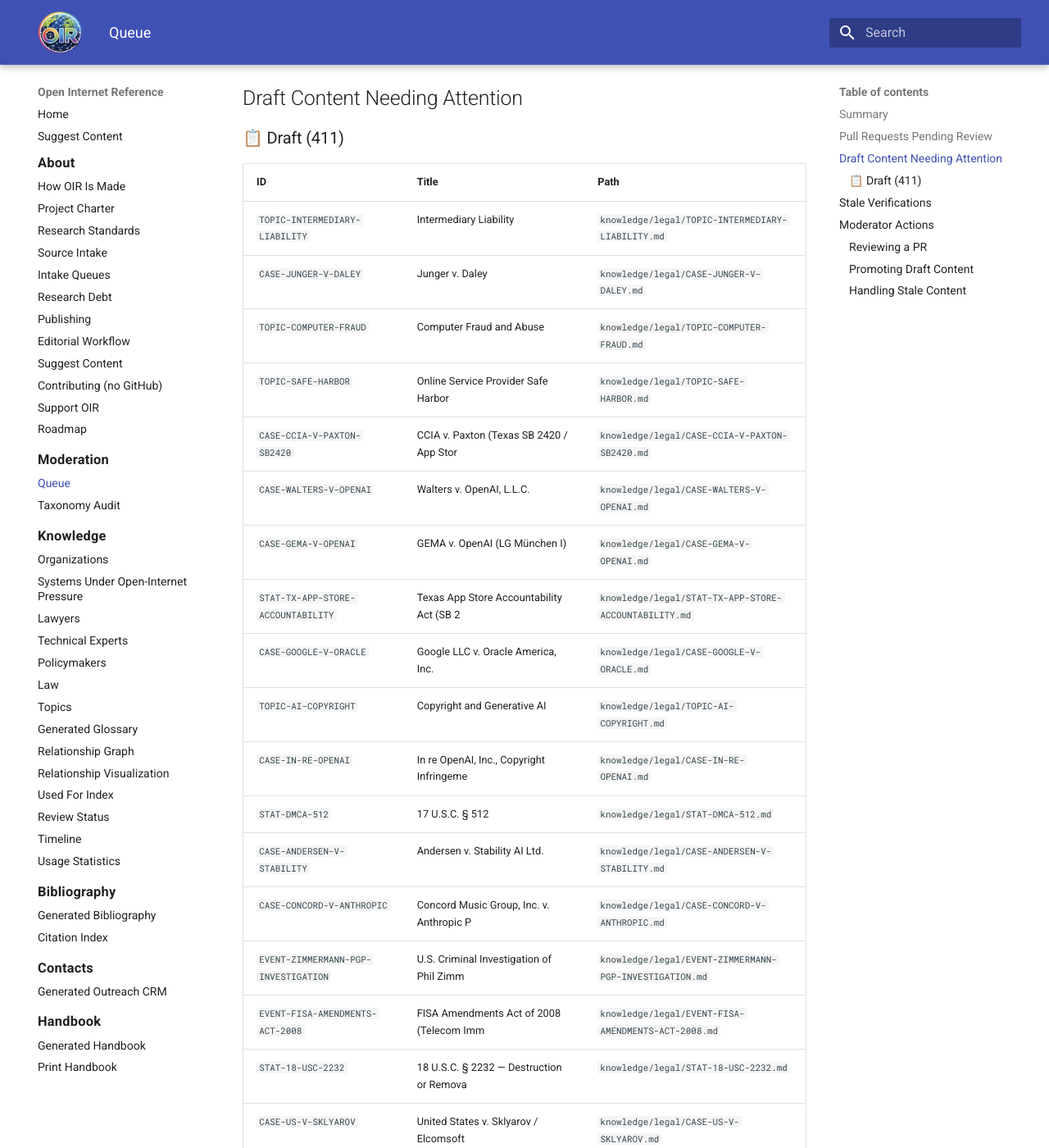
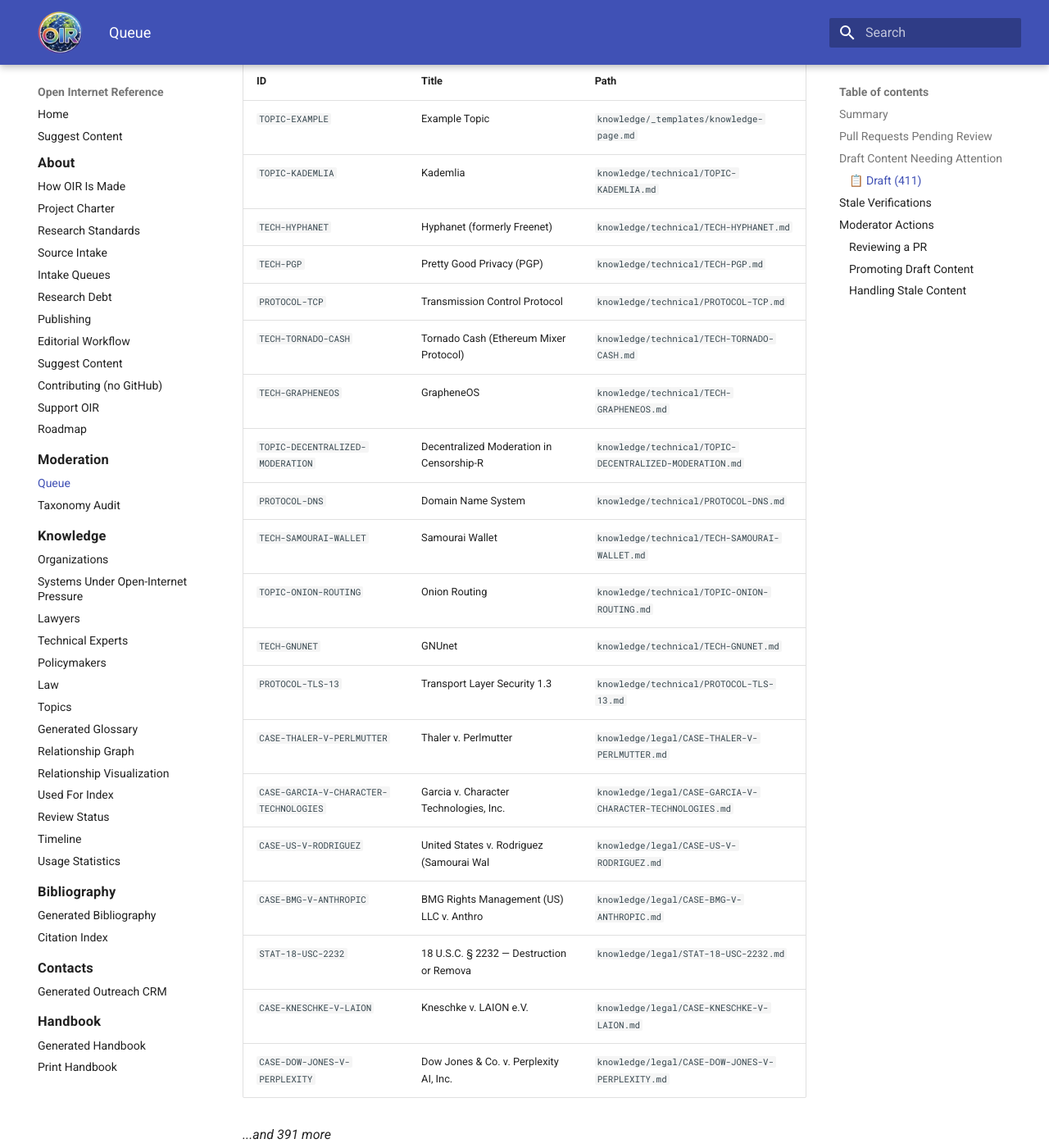
Before and after one commit to itsmeront/open-internet-reference, an MkDocs documentation site: the page built from website/generated/moderation.md, in a window 1280 px wide and 1400 px high, scrolled down 881 px. Shown: the whole window at 82% size. Built offline with MkDocs 1.6.1 and Material for MkDocs 9.7.7, drawn with Linux system fonts in a browser that asks for light colours; some of the changed text lies outside the part shown.

Commit message:
chore: update moderation and taxonomy reports [automated]

```diff
--- a/website/generated/moderation.md
+++ b/website/generated/moderation.md
@@ -17,9 +17,7 @@ This page surfaces pending contributions, draft content, and items needing edito
 
 ## Pull Requests Pending Review
 
-| # | Title | Author | Areas | Age | Flags |
-|---|-------|--------|-------|-----|-------|
-| [#154](https://github.com/itsmeront/open-internet-reference/pull/154) | chore: update moderation and taxonomy reports [aut | @app/github-actions | website | 1d | 🤖 AI 👀 Review |
+*No open pull requests. The queue is clear!*
 
 ## Draft Content Needing Attention
 
@@ -27,26 +25,26 @@ This page surfaces pending contributions, draft content, and items needing edito
 
 | ID | Title | Path |
 |---|-------|------|
-| `TOPIC-INTERMEDIARY-LIABILITY` | Intermediary Liability | `knowledge/legal/TOPIC-INTERMEDIARY-LIABILITY.md` |
-| `CASE-JUNGER-V-DALEY` | Junger v. Daley | `knowledge/legal/CASE-JUNGER-V-DALEY.md` |
-| `TOPIC-COMPUTER-FRAUD` | Computer Fraud and Abuse | `knowledge/legal/TOPIC-COMPUTER-FRAUD.md` |
-| `TOPIC-SAFE-HARBOR` | Online Service Provider Safe Harbor | `knowledge/legal/TOPIC-SAFE-HARBOR.md` |
-| `CASE-CCIA-V-PAXTON-SB2420` | CCIA v. Paxton (Texas SB 2420 / App Stor | `knowledge/legal/CASE-CCIA-V-PAXTON-SB2420.md` |
-| `CASE-WALTERS-V-OPENAI` | Walters v. OpenAI, L.L.C. | `knowledge/legal/CASE-WALTERS-V-OPENAI.md` |
-| `CASE-GEMA-V-OPENAI` | GEMA v. OpenAI (LG München I) | `knowledge/legal/CASE-GEMA-V-OPENAI.md` |
-| `STAT-TX-APP-STORE-ACCOUNTABILITY` | Texas App Store Accountability Act (SB 2 | `knowledge/legal/STAT-TX-APP-STORE-ACCOUNTABILITY.md` |
-| `CASE-GOOGLE-V-ORACLE` | Google LLC v. Oracle America, Inc. | `knowledge/legal/CASE-GOOGLE-V-ORACLE.md` |
-| `TOPIC-AI-COPYRIGHT` | Copyright and Generative AI | `knowledge/legal/TOPIC-AI-COPYRIGHT.md` |
-| `CASE-IN-RE-OPENAI` | In re OpenAI, Inc., Copyright Infringeme | `knowledge/legal/CASE-IN-RE-OPENAI.md` |
-| `STAT-DMCA-512` | 17 U.S.C. § 512 | `knowledge/legal/STAT-DMCA-512.md` |
-| `CASE-ANDERSEN-V-STABILITY` | Andersen v. Stability AI Ltd. | `knowledge/legal/CASE-ANDERSEN-V-STABILITY.md` |
-| `CASE-CONCORD-V-ANTHROPIC` | Concord Music Group, Inc. v. Anthropic P | `knowledge/legal/CASE-CONCORD-V-ANTHROPIC.md` |
-| `EVENT-ZIMMERMANN-PGP-INVESTIGATION` | U.S. Criminal Investigation of Phil Zimm | `knowledge/legal/EVENT-ZIMMERMANN-PGP-INVESTIGATION.md` |
-| `EVENT-FISA-AMENDMENTS-ACT-2008` | FISA Amendments Act of 2008 (Telecom Imm | `knowledge/legal/EVENT-FISA-AMENDMENTS-ACT-2008.md` |
+| `TOPIC-EXAMPLE` | Example Topic | `knowledge/_templates/knowledge-page.md` |
+| `TOPIC-KADEMLIA` | Kademlia | `knowledge/technical/TOPIC-KADEMLIA.md` |
+| `TECH-HYPHANET` | Hyphanet (formerly Freenet) | `knowledge/technical/TECH-HYPHANET.md` |
+| `TECH-PGP` | Pretty Good Privacy (PGP) | `knowledge/technical/TECH-PGP.md` |
+| `PROTOCOL-TCP` | Transmission Control Protocol | `knowledge/technical/PROTOCOL-TCP.md` |
+| `TECH-TORNADO-CASH` | Tornado Cash (Ethereum Mixer Protocol) | `knowledge/technical/TECH-TORNADO-CASH.md` |
+| `TECH-GRAPHENEOS` | GrapheneOS | `knowledge/technical/TECH-GRAPHENEOS.md` |
+| `TOPIC-DECENTRALIZED-MODERATION` | Decentralized Moderation in Censorship-R | `knowledge/technical/TOPIC-DECENTRALIZED-MODERATION.md` |
+| `PROTOCOL-DNS` | Domain Name System | `knowledge/technical/PROTOCOL-DNS.md` |
+| `TECH-SAMOURAI-WALLET` | Samourai Wallet | `knowledge/technical/TECH-SAMOURAI-WALLET.md` |
+| `TOPIC-ONION-ROUTING` | Onion Routing | `knowledge/technical/TOPIC-ONION-ROUTING.md` |
+| `TECH-GNUNET` | GNUnet | `knowledge/technical/TECH-GNUNET.md` |
+| `PROTOCOL-TLS-13` | Transport Layer Security 1.3 | `knowledge/technical/PROTOCOL-TLS-13.md` |
+| `CASE-THALER-V-PERLMUTTER` | Thaler v. Perlmutter | `knowledge/legal/CASE-THALER-V-PERLMUTTER.md` |
+| `CASE-GARCIA-V-CHARACTER-TECHNOLOGIES` | Garcia v. Character Technologies, Inc. | `knowledge/legal/CASE-GARCIA-V-CHARACTER-TECHNOLOGIES.md` |
+| `CASE-US-V-RODRIGUEZ` | United States v. Rodriguez (Samourai Wal | `knowledge/legal/CASE-US-V-RODRIGUEZ.md` |
+| `CASE-BMG-V-ANTHROPIC` | BMG Rights Management (US) LLC v. Anthro | `knowledge/legal/CASE-BMG-V-ANTHROPIC.md` |
 | `STAT-18-USC-2232` | 18 U.S.C. § 2232 — Destruction or Remova | `knowledge/legal/STAT-18-USC-2232.md` |
-| `CASE-US-V-SKLYAROV` | United States v. Sklyarov / Elcomsoft | `knowledge/legal/CASE-US-V-SKLYAROV.md` |
-| `TOPIC-BRAIN-ROT` | Brain Rot and AI-Generated Meme Characte | `knowledge/legal/TOPIC-BRAIN-ROT.md` |
-| `TOPIC-AI-HARM-LITIGATION` | Chatbot Product Liability and User-Harm  | `knowledge/legal/TOPIC-AI-HARM-LITIGATION.md` |
+| `CASE-KNESCHKE-V-LAION` | Kneschke v. LAION e.V. | `knowledge/legal/CASE-KNESCHKE-V-LAION.md` |
+| `CASE-DOW-JONES-V-PERPLEXITY` | Dow Jones & Co. v. Perplexity AI, Inc. | `knowledge/legal/CASE-DOW-JONES-V-PERPLEXITY.md` |
 
 *...and 391 more*
 
```
Also changed, not shown: other parts of website/generated/moderation.md (+3 -3 lines), website/generated/taxonomy-audit.md (+18 -18 lines), 2 other files.
